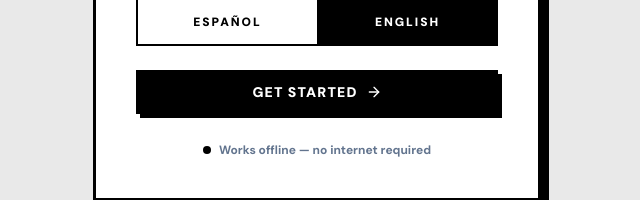
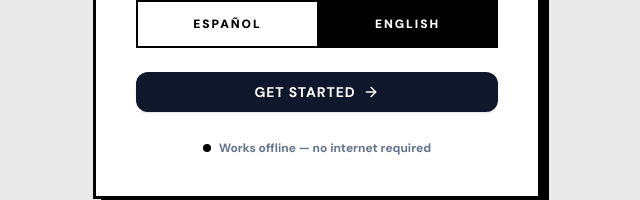
Before and after one commit to LavenderEdit/aputrak, a Next.js app: page / in a window 1280 px wide. Shown: the part 501-701 px from the top of the page, without its empty margins (323-963 px from the left). Built offline with nearby package versions, Linux system fonts and the light colour scheme; no server answers.

Commit message:
style: upgrade Button variants and sizes to modern rounded design

```diff
--- a/src/shared/components/ui/Button.tsx
+++ b/src/shared/components/ui/Button.tsx
@@ -13,19 +13,19 @@ interface ButtonProps extends ButtonHTMLAttributes<HTMLButtonElement> {
 
 const variants: Record<ButtonVariant, string> = {
     primary:
-        "border-2 border-black bg-black text-white shadow-[4px_4px_0_#000] hover:-translate-x-0.5 hover:-translate-y-0.5 hover:shadow-[6px_6px_0_#000] active:translate-x-0 active:translate-y-0 active:shadow-[2px_2px_0_#000]",
+        "bg-slate-900 text-white shadow-sm hover:bg-black hover:shadow-md hover:-translate-y-0.5 active:translate-y-0 active:bg-slate-950",
     secondary:
-        "border-2 border-black bg-white text-black shadow-[4px_4px_0_#000] hover:-translate-x-0.5 hover:-translate-y-0.5 hover:bg-[#F5F0E6] hover:shadow-[6px_6px_0_#000] active:translate-x-0 active:translate-y-0 active:shadow-[2px_2px_0_#000]",
+        "border border-slate-200 bg-white text-slate-800 shadow-sm hover:bg-slate-50 hover:text-black hover:border-slate-300 hover:-translate-y-0.5 active:translate-y-0 active:bg-slate-100",
     ghost:
-        "border-2 border-black bg-transparent text-black hover:bg-white hover:shadow-[3px_3px_0_#000]",
+        "bg-transparent text-slate-700 hover:bg-slate-100 hover:text-black",
     danger:
-        "border-2 border-black bg-red-600 text-white shadow-[4px_4px_0_#000] hover:-translate-x-0.5 hover:-translate-y-0.5 hover:bg-red-700 hover:shadow-[6px_6px_0_#000] active:translate-x-0 active:translate-y-0 active:shadow-[2px_2px_0_#000]",
+        "bg-red-600 text-white shadow-sm hover:bg-red-700 hover:-translate-y-0.5 active:translate-y-0 active:bg-red-800",
 };
 
 const sizes: Record<ButtonSize, string> = {
-    sm: "px-3 py-2 text-xs",
-    md: "px-4 py-2.5 text-sm",
-    lg: "px-5 py-3 text-sm",
+    sm: "px-3.5 py-2 text-xs rounded-lg",
+    md: "px-4.5 py-2.5 text-sm rounded-xl",
+    lg: "px-5.5 py-3 text-sm rounded-xl",
 };
 
 export function Button({
@@ -40,7 +40,7 @@ export function Button({
         <button
             type={type}
             className={cn(
-                "inline-flex items-center justify-center gap-2 font-black uppercase tracking-[0.08em] transition disabled:cursor-not-allowed disabled:translate-x-0 disabled:translate-y-0 disabled:opacity-50 disabled:shadow-none",
+                "inline-flex items-center justify-center gap-2 font-bold uppercase tracking-[0.06em] transition-all duration-200 disabled:cursor-not-allowed disabled:translate-x-0 disabled:translate-y-0 disabled:opacity-50 disabled:shadow-none",
                 variants[variant],
                 sizes[size],
                 className,
```
